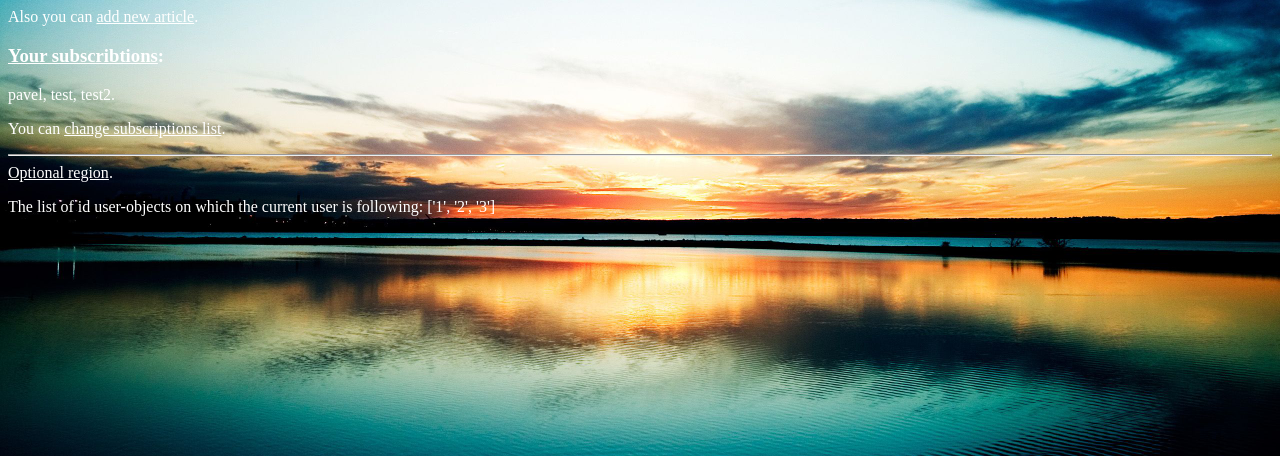
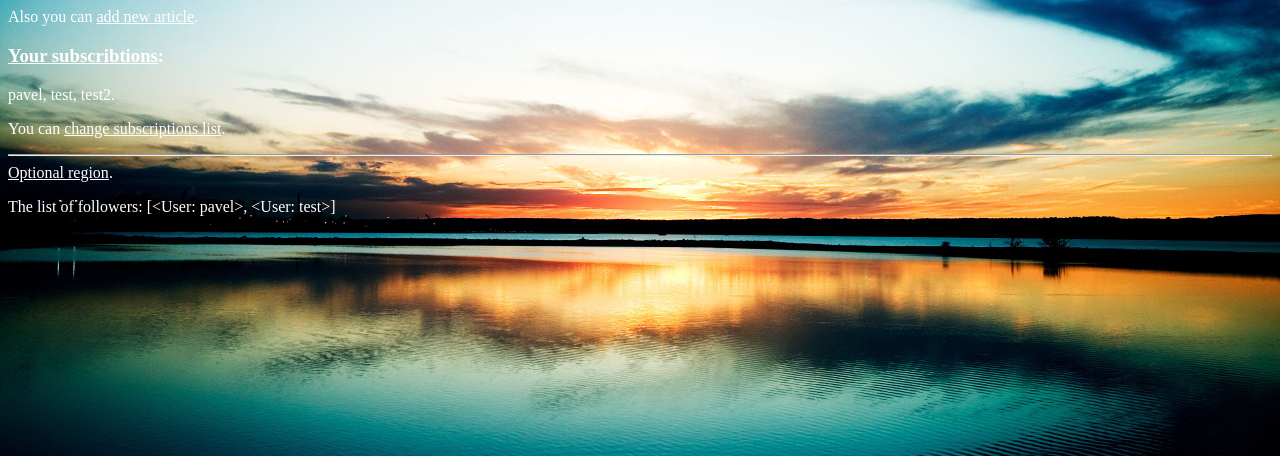
Before and after one commit to ptaiga/socialblog, a Django app: page /main/ in a window 1280 px wide. Shown: the part 201-657 px from the top of the page. Run offline with Django 3.2, Linux system fonts and the light colour scheme; a user stored in the database is signed in; data comes from the database, SQL or seed files in the repository; both versions use the stored data as it was after the commit.

Commit message:
Added get_followers function

```diff
--- a/main/templates/main/index.html
+++ b/main/templates/main/index.html
@@ -28,5 +28,5 @@ Hello, {{ user }}!
 
 <hr>
 <u>Optional region</u>.
-<p>The list of id user-objects on which the current user is following:
-{{ subscribe_list }}</p>
+<p>The list of followers:
+{{ followers_list }}</p>
--- a/main/views.py
+++ b/main/views.py
@@ -15,10 +15,11 @@ def index(request):
     post_list = Article.objects.filter(user__in=subscriptions)\
                                 .order_by('-pub_date')
     subscriptions_name = ', '.join([user.username for user in subscriptions])
+    followers_list = get_followers(request.user.id)
     context = {
         'post_list': post_list,
         'user': request.user,
-        'subscribe_list': subscribe_list,
+        'followers_list': followers_list,
         'subscriptions': subscriptions_name,
     }
     return render(request, 'main/index.html', context)
@@ -43,16 +44,20 @@ def add_post(request):
     else:
         return HttpResponse('Something went wrong')
 
-def send_alert(author, article):
+def get_followers(user_id):
     users = []
     for user in User.objects.all():
-        if str(author.id) in user.subscriber.subscribe_list:
+        if str(user_id) in user.subscriber.subscribe_list:
             users.append(user)
+    return users
+
+def send_alert(author, article):
+    followers = get_followers(author.id)
     subject = 'The article is added: "{0}"'.format(article.header)
     from_email = 'info@ti-tech.ru'
     # to = 'ptaiga@gmail.com'
     with mail.get_connection() as connection:
-        for user in users:
+        for user in followers:
             body = '{0}, you received this email '\
                     'because the article "{1}" is added by {2}. '\
                     'Link - http://localhost:8000/main/{3}'\
```
Also changed, not shown: db.sqlite3.
